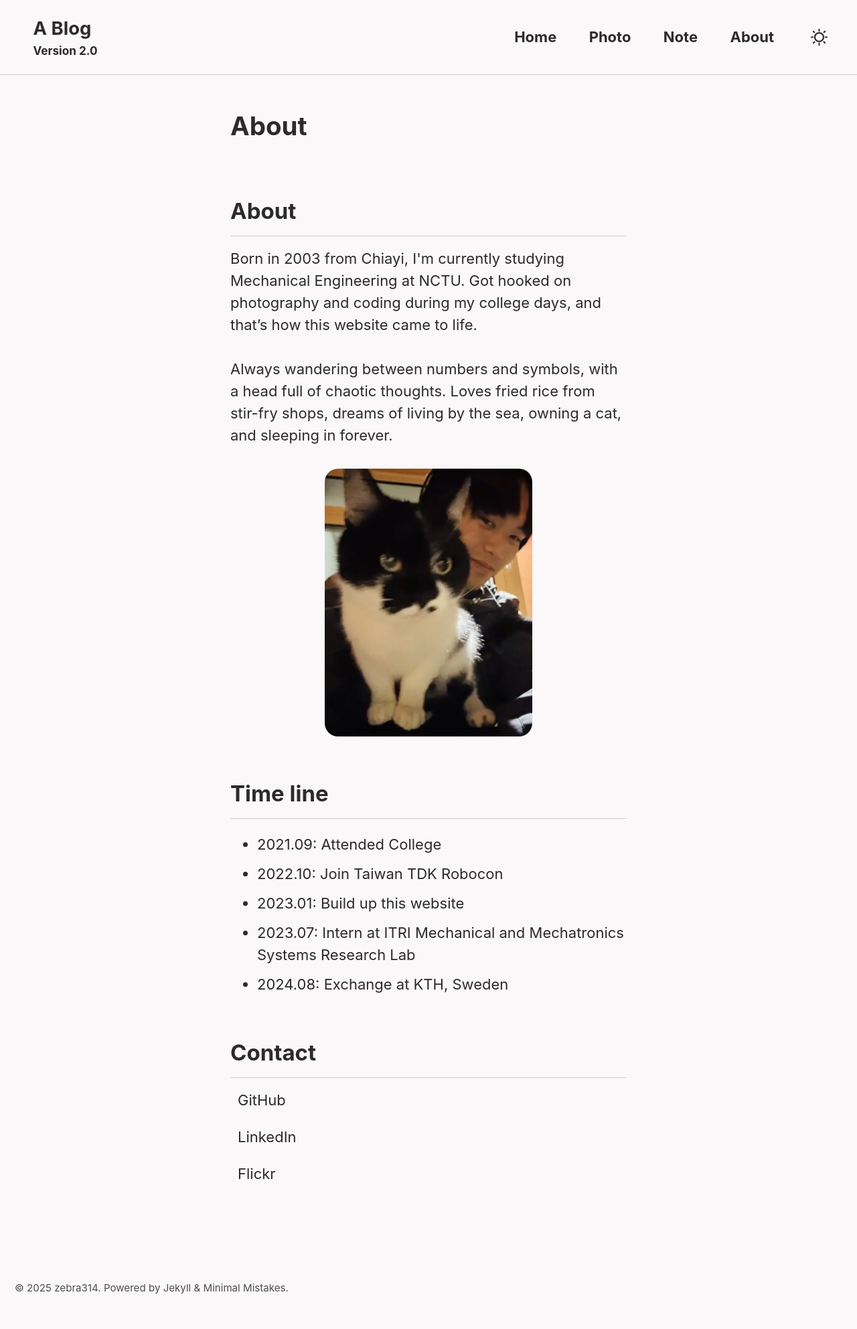
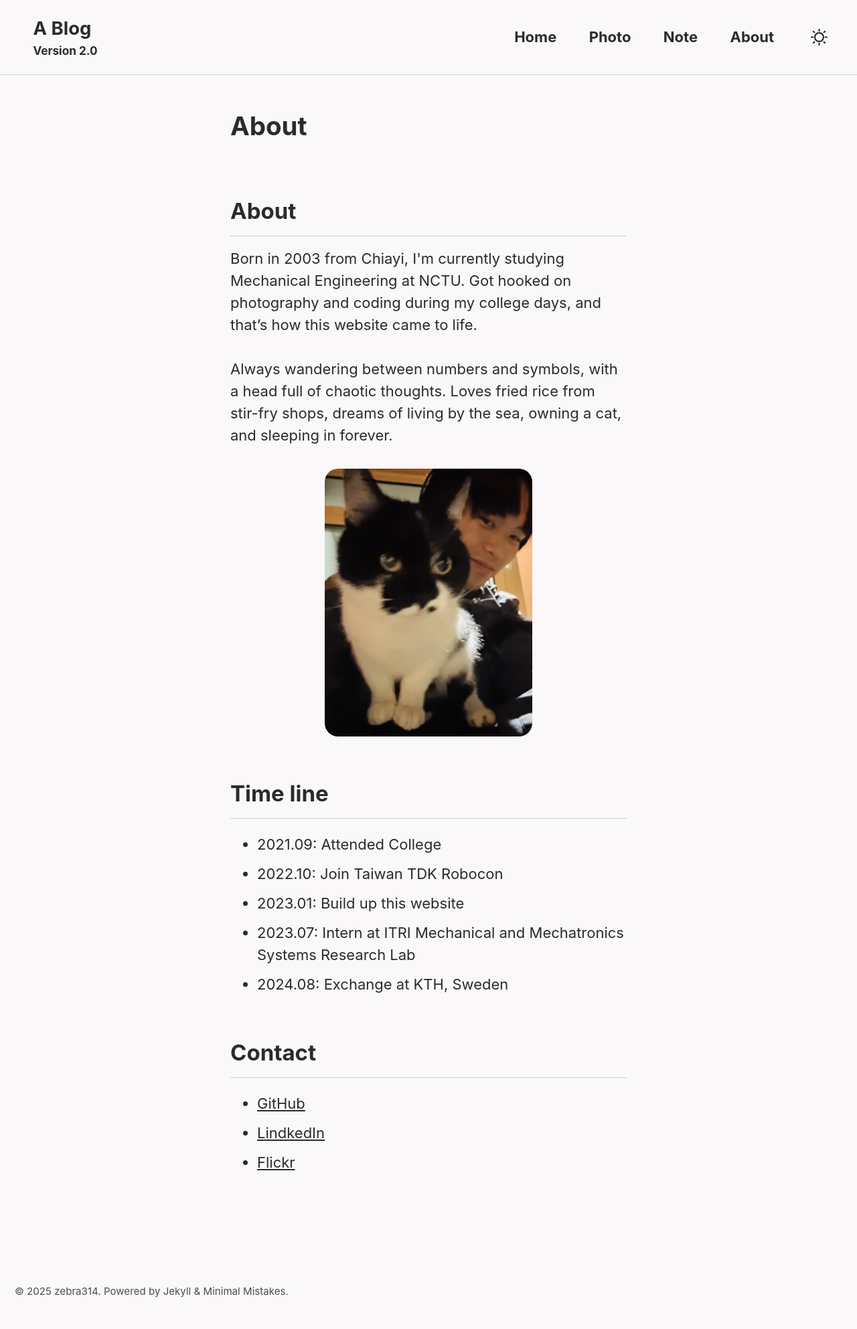
Before and after one commit to zebra314/zebra314.github.io, a Jekyll site: the page built from _pages/about.md, in a window 1280 px wide. Shown: the whole page at 67% size. Built offline with Jekyll 4.4.1, drawn with Linux system fonts in a browser that asks for light colours; cached includes are drawn as plain includes; our own code applies the rules of GitHub Pages for plain Markdown files.

Commit message:
Update contact links

```diff
--- a/_pages/about.md
+++ b/_pages/about.md
@@ -32,78 +32,6 @@ title: false
 
 ## Contact
 
-<style>
-  .social-links {
-  list-style: none;              /* Remove default bullets */
-  padding: 0;                    /* Remove default padding */
-  margin: 0;                     /* Remove default margin */
-  display: flex;                 /* Use flexbox for layout */
-  flex-direction: column;        /* Stack items vertically */
-  gap: 1rem;                     /* Space between list items */
-}
-
-.social-links li {
-  margin: 0;                     /* Remove any default margins */
-}
-
-.social-links a {
-  display: flex;                 /* Flexbox for icon and label alignment */
-  align-items: center;           /* Vertically center icon and label */
-  gap: 0.5rem;                   /* Space between icon and label */
-  text-decoration: none;         /* Remove underline from links */
-  color: inherit;                /* Inherit text color (customize as needed) */
-}
-
-.social-links i {
-  font-size: 1.2rem;             /* Adjust icon size if needed */
-}
-
-.social-links .label {
-  font-size: 1rem;               /* Adjust label size if needed */
-}
-</style>
-
-{% assign author = page.author | default: page.authors[0] | default: site.author %}
-{% assign author = site.data.authors[author] | default: author %}
-<script>
-  console.log({{ author | jsonify }});
-</script>
-{% assign author = page.author | default: page.authors[0] | default: site.author %}
-{% assign author = site.data.authors[author] | default: author %}
-
-{% assign author = page.author | default: page.authors[0] | default: site.author %}
-{% assign author = site.data.authors[author] | default: author %}
-
-{% assign author = page.author | default: page.authors[0] | default: site.author %}
-{% assign author = site.data.authors[author] | default: author %}
-
-<ul class="social-links">
-{% if author.links %}
-  {% assign predefined_platforms = "linkedin|github|flickr" | split: "|" %}
-  {% for link in author.links %}
-    {% if link.label %}
-      {% assign label_downcase = link.label | downcase %}
-      {% assign is_predefined = false %}
-      {% if predefined_platforms contains label_downcase %}
-        {% assign is_predefined = true %}
-      {% endif %}
-
-      {% assign url = link.url %}
-      {% if is_predefined and url == nil %}
-        {% if label_downcase == "linkedin" %}{% assign url = "https://www.linkedin.com/in/" %}{% endif %}
-        {% if label_downcase == "github" %}{% assign url = "https://github.com/" %}{% endif %}
-        {% if label_downcase == "flickr" %}{% assign url = "https://www.flickr.com/" %}{% endif %}
-      {% endif %}
-
-      <li>
-        <a href="{{ url | default: '#' }}"
-            rel="nofollow noopener noreferrer me"
-            {% if url and url contains 'http' %}itemprop="sameAs"{% endif %}>
-          <i class="{{ link.icon | default: 'fas fa-link' }}" aria-hidden="true"></i>
-          <span class="label">{{ link.label }}</span>
-        </a>
-      </li>
-    {% endif %}
-  {% endfor %}
-{% endif %}
-</ul>
+- [GitHub](https://github.com/zebra314)
+- [LindkedIn](https://www.linkedin.com/in/zebra314/)
+- [Flickr](https://www.flickr.com/people/197788472@N04/)
```
